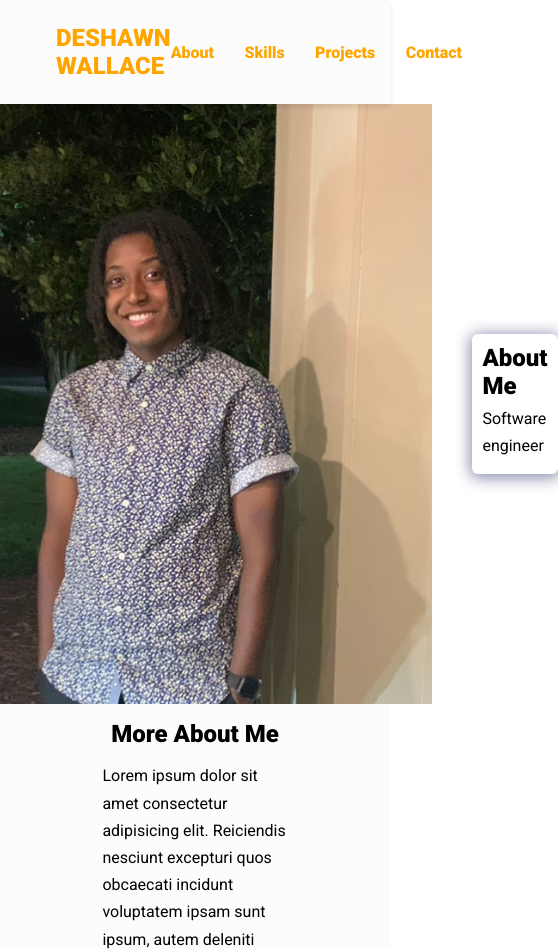
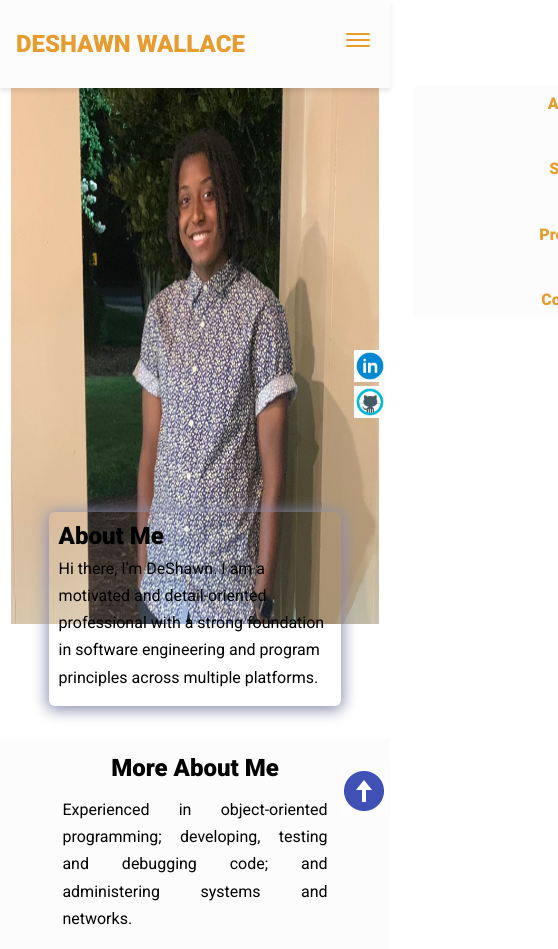
Before and after one commit to wallacee93/developer_portfolio, a plain HTML site: page index.html in a window 390 px wide. Shown: the top 949 px of the page, 558 px wide, since content can reach past the window. Drawn offline with nearby package versions, Linux system fonts and the light colour scheme.

Commit message:
social section

```diff
--- a/assets/css/styles.css
+++ b/assets/css/styles.css
@@ -7,7 +7,7 @@
   --bold-font: 700;
   --bolder-font: 900;
   --bg-color: #fcfcfc;
-  --primary-color: orange;
+  --primary-color: #e69c2e;
   --secondary-color: #ff7235;
   --primary-shadow: #8b8eaf;
   --secondary-shadow: #a17a69;
@@ -27,6 +27,7 @@ html {
   margin: 0;
   padding: 0;
   box-sizing: border-box;
+  /* border: 2px solid red; */
 }
 
 ul {
@@ -46,12 +47,18 @@ body {
   font-family: var(--font-family);
 }
 
+section {
+  /* max-width: 1100px;
+  margin: auto; */
+}
+
+/* CSS Resets end */
+
+/* Navbar */
 nav {
-  /* Sticky allows bar to remain at top */
   position: sticky;
   top: 0;
   left: 0;
-  /* z-index makes sure the navbar displays over any over element on the web page */
   z-index: 1;
   display: flex;
   align-items: center;
@@ -91,9 +98,10 @@ nav ul li {
   cursor: pointer;
   display: none;
 }
+/* Navbar ends */
 
+/* Hero section */
 .hero {
-  /* flexbox sets the image and text side by side */
   display: flex;
   align-items: center;
   justify-content: center;
@@ -103,8 +111,8 @@ nav ul li {
 }
 
 .hero img {
-  height: 37.5rem;
-  width: 37.5rem;
+  height: 20rem;
+  width: 20rem;
 }
 
 .bio {
@@ -122,7 +130,9 @@ nav ul li {
   line-height: var(--line-height);
   padding: 0.3rem 0;
 }
+/* Hero section ends */
 
+/* More about */
 .more-about {
   background-color: var(--bg-color);
   padding: 1rem 6rem;
@@ -137,9 +147,10 @@ nav ul li {
   line-height: var(--line-height);
   padding: 0.4rem;
 }
+/* More about ends */
 
+/* Skills section */
 .skills {
-  /* max width pushes whole section to center for better user experience */
   max-width: 68.75rem;
   margin: auto;
   text-align: center;
@@ -158,15 +169,9 @@ nav ul li {
   width: 11.875rem;
   height: 11.25rem;
 }
+/* Skills section ends */
 
-.icon-card {
-  background-color: #fff;
-  border-radius: 11px;
-  box-shadow: 0 3px 10px var(--secondary-shadow);
-  padding: 20px;
-  margin: 10px;
-}
-
+/* Projects section */
 .projects {
   background-color: var(--bg-color);
   padding: 32px 0;
@@ -207,14 +212,9 @@ nav ul li {
   margin-bottom: var(--bottom-margin);
 }
 
-.project-card {
-  background-color: #fff;
-  border-radius: 11px;
-  box-shadow: 0 3px 10px var(--primary-shadow);
-  padding: 20px;
-  margin: 10px;
-}
+/* Projects section ends */
 
+/* Contacts section */
 .contact {
   margin-top: 2rem;
 }
@@ -276,3 +276,154 @@ nav ul li {
   border: 2px solid var(--primary-color);
   cursor: pointer;
 }
+/* Contacts section ends */
+
+/* Social buttons */
+.socials {
+  display: flex;
+  flex-direction: column;
+  position: fixed;
+  right: 1%;
+  bottom: 50%;
+}
+
+.socicon {
+  width: 2rem;
+  height: 2rem;
+}
+/* Social button ends */
+
+/* Scroll to top button */
+.scroll-up {
+  position: fixed;
+  right: 0.5%;
+  bottom: 3%;
+  cursor: pointer;
+}
+
+.up-arrow {
+  width: 3rem;
+  height: 3rem;
+}
+/* Scroll to top button ends */
+
+/* Footer section */
+footer {
+  background-color: var(--bg-color);
+  padding: 1.25rem;
+  text-align: center;
+  margin: 2rem 0 0;
+}
+/* Footer section ends */
+
+/* General (utilities) */
+.icon-card {
+  background-color: #fff;
+  border-radius: 11px;
+  box-shadow: 0 3px 10px var(--secondary-shadow);
+  padding: 20px;
+  margin: 10px;
+}
+
+.project-card {
+  background-color: #fff;
+  border-radius: 11px;
+  box-shadow: 0 3px 10px var(--primary-shadow);
+  padding: 20px;
+  margin: 10px;
+}
+
+/* Media queries for responsiveness */
+@media screen and (max-width: 720px) {
+  nav {
+    padding: 1.5rem 1rem;
+  }
+  nav ul {
+    position: fixed;
+    background-color: var(--bg-color);
+    flex-direction: column;
+    top: 86px;
+    left: 10%;
+    width: 80%;
+    text-align: center;
+    transform: translateX(120%);
+    transition: transform 0.5s ease-in;
+  }
+
+  nav ul li {
+    margin: 8px;
+  }
+
+  .burger-menu {
+    display: block;
+  }
+
+  nav ul.show {
+    transform: translateX(0);
+  }
+
+  .hero {
+    margin-top: -4rem;
+    flex-direction: column;
+    gap: 0;
+  }
+
+  .hero img {
+    height: 37.5rem;
+    width: 30rem;
+  }
+
+  .bio {
+    margin-top: -7rem;
+    width: 20.5rem;
+  }
+
+  .more-about {
+    margin-top: 2rem;
+    padding: 1rem 3.5rem;
+  }
+
+  .more-about h2 {
+    text-align: center;
+  }
+
+  .more-about p {
+    text-align: justify;
+  }
+
+  .icon {
+    width: 5.875rem;
+    height: 5.25rem;
+  }
+
+  .projects-container {
+    flex-direction: column;
+  }
+  /* stacks projects on top of one another */
+  .project-container {
+    width: 20.875rem;
+  }
+
+  .contact-form-container {
+    max-width: 23.75rem;
+  }
+}
+
+@media screen and (max-width: 420px) {
+  .hero img {
+    height: 37.5rem;
+    width: 23rem;
+  }
+
+  .bio {
+    width: 18.3rem;
+  }
+
+  .project-container {
+    width: 17.875rem;
+  }
+
+  .contact-form-container {
+    max-width: 17.75rem;
+  }
+}
--- a/assets/js/app.js
+++ b/assets/js/app.js
@@ -22,6 +22,7 @@ navLink.forEach((link) =>
 );
 
 // scroll to top functionality
+// eventListener gets the user's click action and exploit the scrollTo part of widnows object allowing button to be functional
 scrollUp.addEventListener("click", () => {
   window.scrollTo({
     top: 0,
--- a/index.html
+++ b/index.html
@@ -55,25 +55,29 @@
       <!--Class names are from animate CSS and serve to animate About Me text container-->
       <div class="bio animate__animated animate__shakeX">
         <h2 class="bio-title">About Me</h2>
-        <p class="bio-text">Software engineer</p>
+        <p class="bio-text">
+          Hi there, I'm DeShawn. I am a motivated and detail-oriented
+          professional with a strong foundation in software engineering and
+          program principles across multiple platforms.
+        </p>
       </div>
     </section>
     <!-- More about -->
     <section class="more-about">
       <h2>More About Me</h2>
       <p>
-        Lorem ipsum dolor sit amet consectetur adipisicing elit. Reiciendis
-        nesciunt excepturi quos obcaecati incidunt voluptatem ipsam sunt ipsum,
-        autem deleniti cupiditate molestias quis unde quae totam porro dicta
-        iure animi inventore, veniam hic! Omnis nulla, delectus a voluptatibus
+        Experienced in object-oriented programming; developing, testing and
+        debugging code; and administering systems and networks.
       </p>
       <p>
-        Lorem ipsum dolor sit amet consectetur, adipisicing elit. Consequuntur
-        nostrum dolor minus, libero delectus praesentium perferendis
+        Equipped with a diverse and promising skill-set, and languages with
+        knowledge of the latest cutting-edge development tools and procedures.
       </p>
       <p>
-        Lorem ipsum dolor sit amet consectetur adipisicing elit. Vero,
-        consequuntur labore? Ea totam voluptas amet!
+        I love to learn new things that interact with different languages. But I
+        am mainly interested in web development but I am always open to learning
+        about any tech stacks. I'm making a way to learn as much as I can so it
+        can all tie in togther if nececcessary.
       </p>
     </section>
     <!-- Skills section -->
@@ -212,11 +216,43 @@
       </div>
     </section>
     <!-- Social accounts - Fixed to the right -->
-
+    <div class="socials">
+      <a href="https://www.linkedin.com/in/deshawnwallace/" target="_blank">
+        <img
+          src="assets/icons/icons8-linkedin-circled.gif"
+          alt="Linkedin"
+          loading="lazy"
+          class="socicon"
+        />
+      </a>
+      <a href="https://github.com/wallacee93" target="_blank">
+        <img
+          src="assets/icons/icons8-github.gif"
+          alt="GitHub"
+          loading="lazy"
+          class="socicon"
+        />
+      </a>
+    </div>
     <!-- Scroll to top -->
-
+    <!--i tag has a class of scroll-up for styling-->
+    <i class="scroll-up" id="scroll-up">
+      <img
+        src="assets/icons/icons8-upward-arrow.gif"
+        class="socicon up-arrow"
+        alt="scroll-up"
+      />
+    </i>
     <!-- Footer section -->
-
+    <footer>
+      <p class="copy">&copy; Copyright 2022</p>
+      <p class="copy">
+        Built with &#x2661; by
+        <a href="https://www.linkedin.com/in/deshawnwallace/" target="_blank">
+          DeShawn Wallace</a
+        >
+      </p>
+    </footer>
     <!-- Website scripts -->
     <script src="assets/js/app.js"></script>
 
```
Also changed, not shown: 1 other file.
